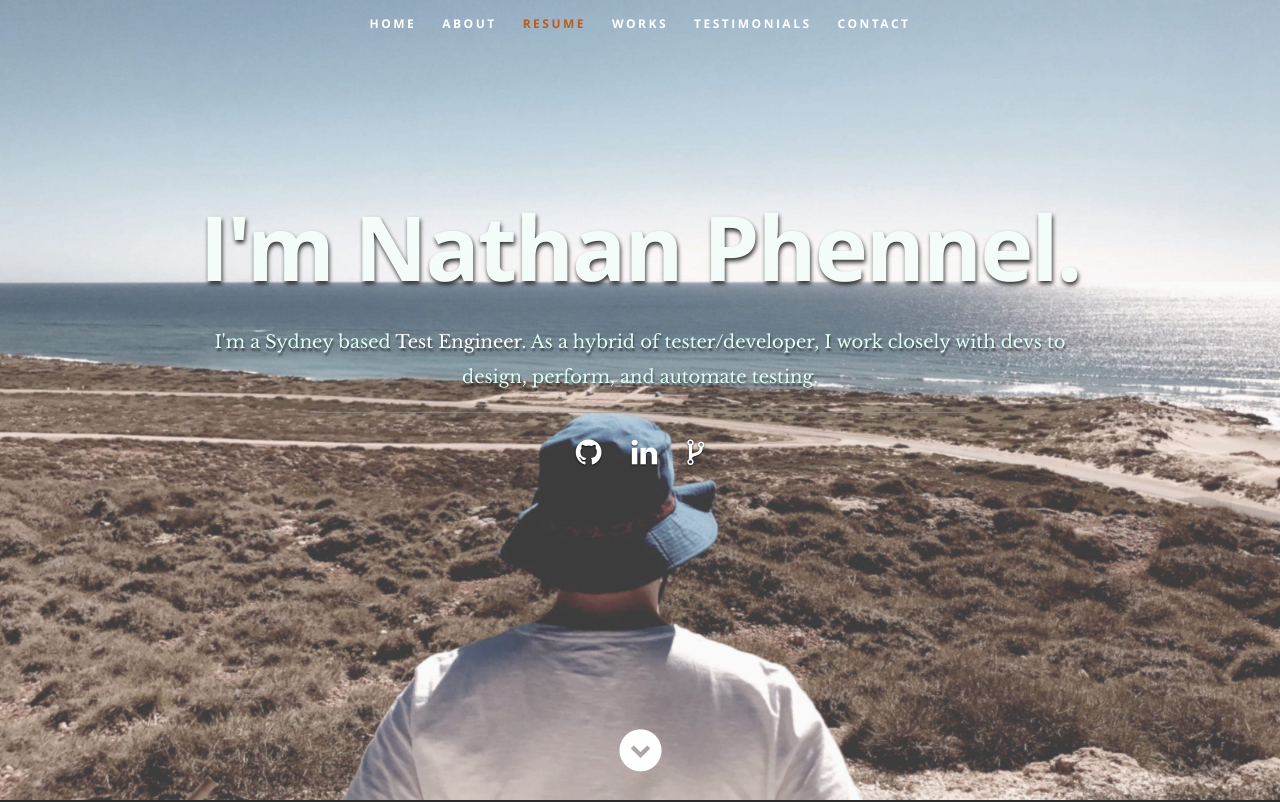
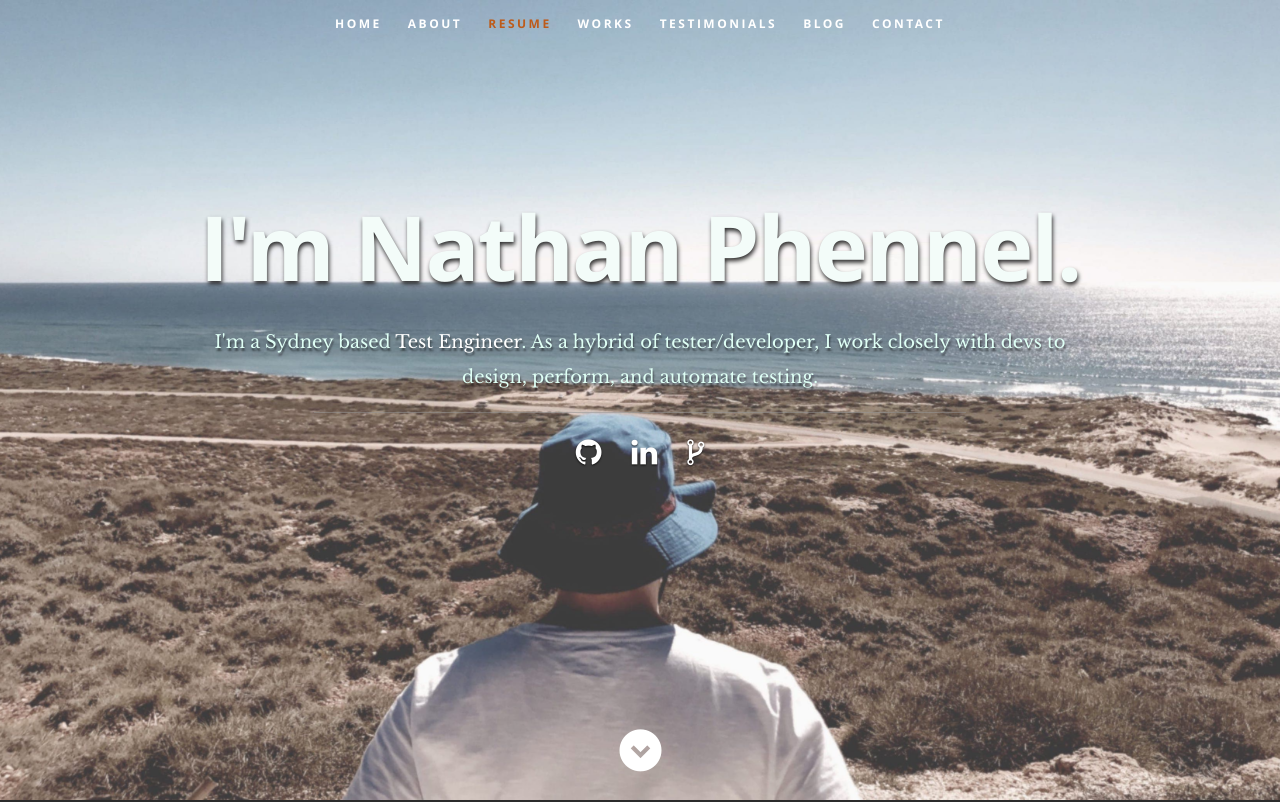
Before and after one commit to enphnt/enphnt.github.io, a React (Create React App) app: page / in a window 1280 px wide. Shown: the top 802 px of the page. Built offline with nearby package versions, Linux system fonts and the light colour scheme.

Commit message:
fix: trying to get link to the blog linked up

```diff
--- a/src/Components/Header.js
+++ b/src/Components/Header.js
@@ -4,6 +4,7 @@ class Header extends Component {
   render() {
 
     if(this.props.data){
+      var rand = 10 * Math.random().toFixed(1)
       var name = this.props.data.name;
       var occupation= this.props.data.occupation;
       var description= this.props.data.description;
@@ -27,6 +28,7 @@ class Header extends Component {
 	         <li><a className="smoothscroll" href="#resume">Resume</a></li>
             <li><a className="smoothscroll" href="#portfolio">Works</a></li>
             <li><a className="smoothscroll" href="#testimonials">Testimonials</a></li>
+            <li><a className="smoothscroll" href={`${process.env.PUBLIC_URL}/blog/?${rand}`}>Blog</a></li>
             <li><a className="smoothscroll" href="#contact">Contact</a></li>
          </ul>
 
```
